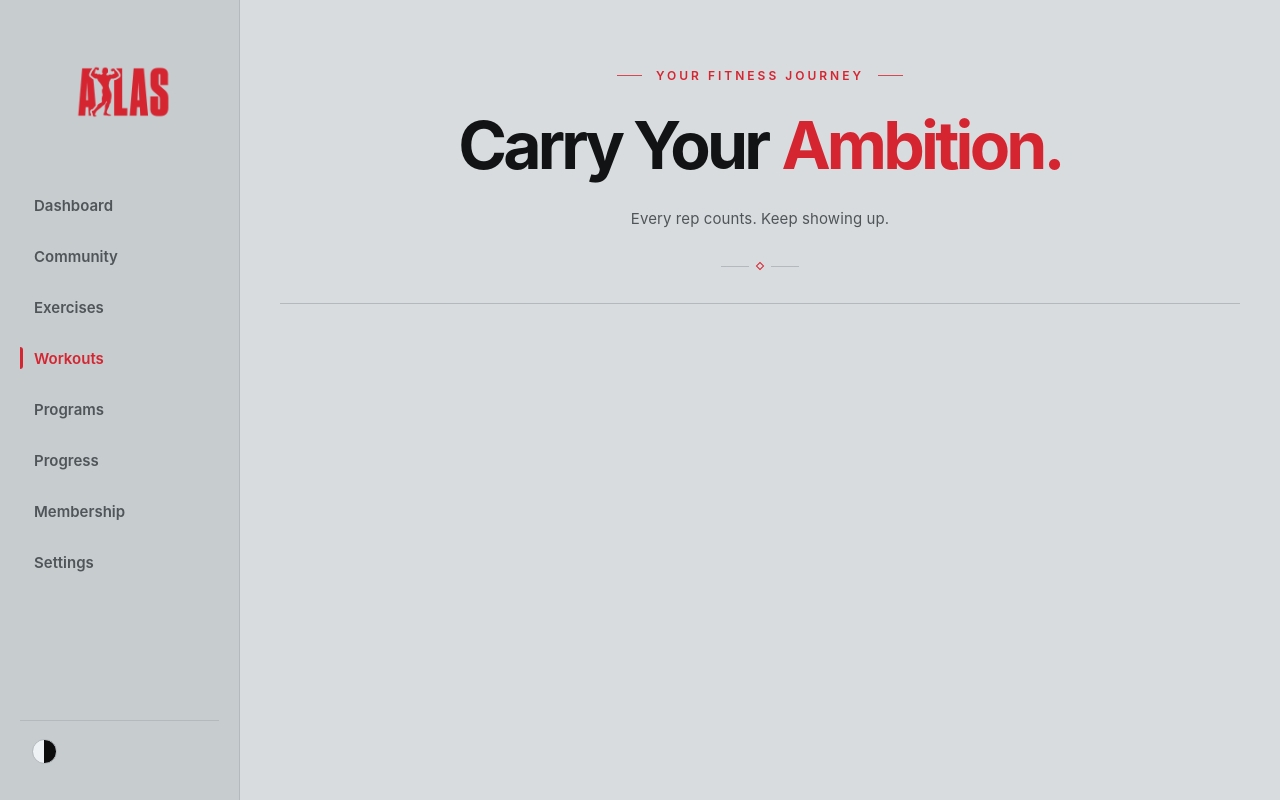
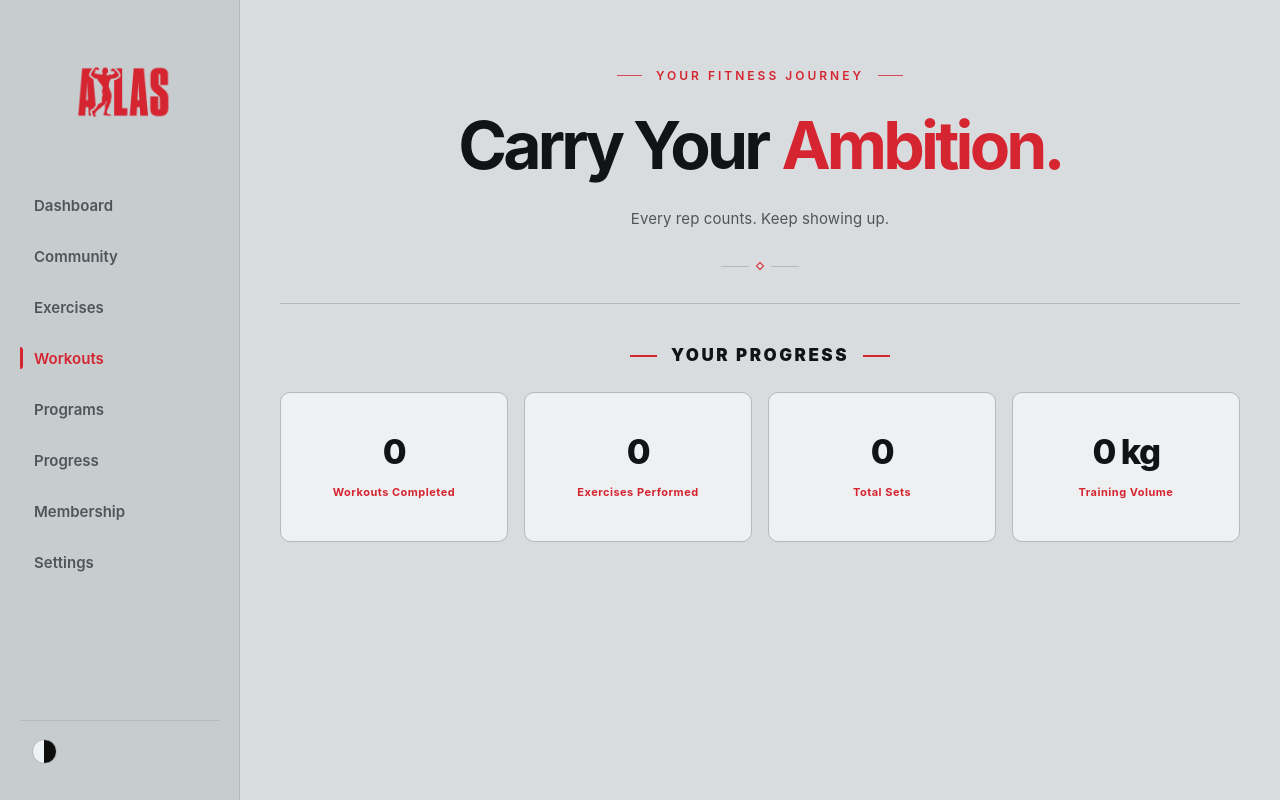
Before and after one commit to skaushal2483-tech/Atlas-Main, a React (Vite) app: page /workouts in a window 1280 px wide. Built offline with nearby package versions, Linux system fonts and the light colour scheme.

Commit message:
eighteenth commit

```diff
--- /dev/null
+++ b/src/components/workouts/WorkoutStats.jsx
@@ -0,0 +1,147 @@
+import "../../styles/workouts/WorkoutStats.css";
+
+function WorkoutStats({ workouts = [] }) {
+  const totalWorkouts = workouts.length;
+
+  const totalExercises = workouts.reduce(
+    (total, workout) => {
+      const exercises = Array.isArray(workout.exercises)
+        ? workout.exercises
+        : [];
+
+      return total + exercises.length;
+    },
+    0
+  );
+
+  const totalSets = workouts.reduce(
+    (total, workout) => {
+      const exercises = Array.isArray(workout.exercises)
+        ? workout.exercises
+        : [];
+
+      return (
+        total +
+        exercises.reduce((sum, exercise) => {
+          if (Array.isArray(exercise.sets)) {
+            return sum + exercise.sets.length;
+          }
+
+          return sum + Math.max(0, Number(exercise.sets) || 0);
+        }, 0)
+      );
+    },
+    0
+  );
+
+  const totalVolume = workouts.reduce(
+    (total, workout) => {
+      const exercises = Array.isArray(workout.exercises)
+        ? workout.exercises
+        : [];
+
+      return (
+        total +
+        exercises.reduce((sum, exercise) => {
+          if (Array.isArray(exercise.sets)) {
+            const exerciseVolume = exercise.sets.reduce(
+              (setTotal, set) => {
+                const weight = Number(set.weight);
+                const reps = Number(set.reps);
+
+                if (
+                  set.weight === "" ||
+                  set.weight == null ||
+                  set.reps === "" ||
+                  set.reps == null ||
+                  !Number.isFinite(weight) ||
+                  !Number.isFinite(reps)
+                ) {
+                  return setTotal;
+                }
+
+                return setTotal + weight * reps;
+              },
+              0
+            );
+
+            return sum + exerciseVolume;
+          }
+
+          // Support older saved workouts.
+          const sets = Math.max(
+            0,
+            Number(exercise.sets) || 0
+          );
+
+          const reps = Math.max(
+            0,
+            Number(exercise.reps) || 0
+          );
+
+          const weight = Math.max(
+            0,
+            Number(exercise.weight) || 0
+          );
+
+          return sum + sets * reps * weight;
+        }, 0)
+      );
+    },
+    0
+  );
+
+  const stats = [
+    {
+      id: "workouts",
+      value: totalWorkouts.toLocaleString(),
+      label: "Workouts Completed",
+    },
+    {
+      id: "exercises",
+      value: totalExercises.toLocaleString(),
+      label: "Exercises Performed",
+    },
+    {
+      id: "sets",
+      value: totalSets.toLocaleString(),
+      label: "Total Sets",
+    },
+    {
+      id: "volume",
+      value: `${totalVolume.toLocaleString()} kg`,
+      label: "Training Volume",
+    },
+  ];
+
+  return (
+    <section className="workout-stats">
+      <header className="workout-stats-header">
+        <span className="workout-stats-line" />
+
+        <h2>Your Progress</h2>
+
+        <span className="workout-stats-line" />
+      </header>
+
+      <div className="workout-stats-grid">
+        {stats.map((stat) => (
+          <article
+            className="workout-stat-card"
+            key={stat.id}
+          >
+            <h3 className="workout-stat-value">
+              {stat.value}
+            </h3>
+
+            <p className="workout-stat-label">
+              {stat.label}
+            </p>
+          </article>
+        ))}
+      </div>
+    </section>
+  );
+}
+
+export default WorkoutStats;
--- a/src/pages/WorkoutLogger.jsx
+++ b/src/pages/WorkoutLogger.jsx
@@ -1,8 +1,31 @@
+import { useEffect, useState } from "react";
+
 import Sidebar from "../components/shared/Sidebar";
+import WorkoutStats from "../components/workouts/WorkoutStats";
 
 import "../styles/workouts/WorkoutLogger.css";
 
+const STORAGE_KEY = "atlas_workout_logs";
+
 function WorkoutLogger({ isDark, setIsDark }) {
+  const [workouts, setWorkouts] = useState([]);
+
+  useEffect(() => {
+    try {
+      const storedWorkouts = localStorage.getItem(STORAGE_KEY);
+
+      if (storedWorkouts) {
+        const parsedWorkouts = JSON.parse(storedWorkouts);
+
+        if (Array.isArray(parsedWorkouts)) {
+          setWorkouts(parsedWorkouts);
+        }
+      }
+    } catch (error) {
+      console.error("Failed to load workouts:", error);
+    }
+  }, []);
+
   return (
     <div className="workout-logger-page">
       <Sidebar isDark={isDark} setIsDark={setIsDark} />
@@ -33,6 +56,10 @@ function WorkoutLogger({ isDark, setIsDark }) {
               <span className="workout-logger-divider-line" />
             </div>
           </header>
+
+          <section className="workout-logger-overview">
+            <WorkoutStats workouts={workouts} />
+          </section>
         </div>
       </main>
     </div>
--- a/src/styles/workouts/WorkoutLogger.css
+++ b/src/styles/workouts/WorkoutLogger.css
@@ -1,4 +1,3 @@
-
 
 .workout-logger-page {
   display: flex;
@@ -131,3 +130,9 @@
   border: 1px solid var(--primary);
   transform: rotate(45deg);
 }
+
+
+
+.workout-logger-overview {
+  margin-bottom: 48px;
+}
--- /dev/null
+++ b/src/styles/workouts/WorkoutStats.css
@@ -0,0 +1,102 @@
+
+
+.workout-stats {
+  width: 100%;
+  margin: 0 0 38px;
+}
+
+
+
+.workout-stats-header {
+  display: flex;
+  align-items: center;
+  justify-content: center;
+  gap: 14px;
+
+  margin: 0 0 25px;
+}
+
+.workout-stats-header h2 {
+  margin: 0;
+
+  color: var(--text);
+
+  font-size: 17px;
+  font-weight: 900;
+  letter-spacing: 2.5px;
+  line-height: 1.3;
+  text-transform: uppercase;
+}
+
+.workout-stats-line {
+  width: 27px;
+  height: 2px;
+  flex-shrink: 0;
+
+  background: var(--primary);
+}
+
+
+.workout-stats-grid {
+  display: grid;
+  grid-template-columns: repeat(4, minmax(0, 1fr));
+  gap: 16px;
+
+  width: 100%;
+}
+
+.workout-stat-card {
+  display: flex;
+  flex-direction: column;
+  align-items: center;
+  justify-content: center;
+
+  min-width: 0;
+  min-height: 150px;
+
+  padding: 24px 16px;
+  box-sizing: border-box;
+
+  background: var(--card);
+  border: 1px solid var(--border);
+  border-radius: 10px;
+
+  text-align: center;
+
+  transition:
+    background-color 0.5s ease,
+    border-color 0.3s ease,
+    transform 0.25s ease;
+}
+
+.workout-stat-card:hover {
+  border-color: var(--primary);
+  transform: translateY(-2px);
+}
+
+
+.workout-stat-value {
+  max-width: 100%;
+  margin: 0;
+
+  color: var(--text);
+
+  font-size: clamp(30px, 2.7vw, 40px);
+  font-weight: 850;
+  letter-spacing: -1.5px;
+  line-height: 1.15;
+
+  overflow-wrap: anywhere;
+}
+
+
+.workout-stat-label {
+  margin: 12px 0 0;
+
+  color: var(--primary);
+
+  font-size: 11px;
+  font-weight: 700;
+  letter-spacing: 0.5px;
+  line-height: 1.5;
+}
```
